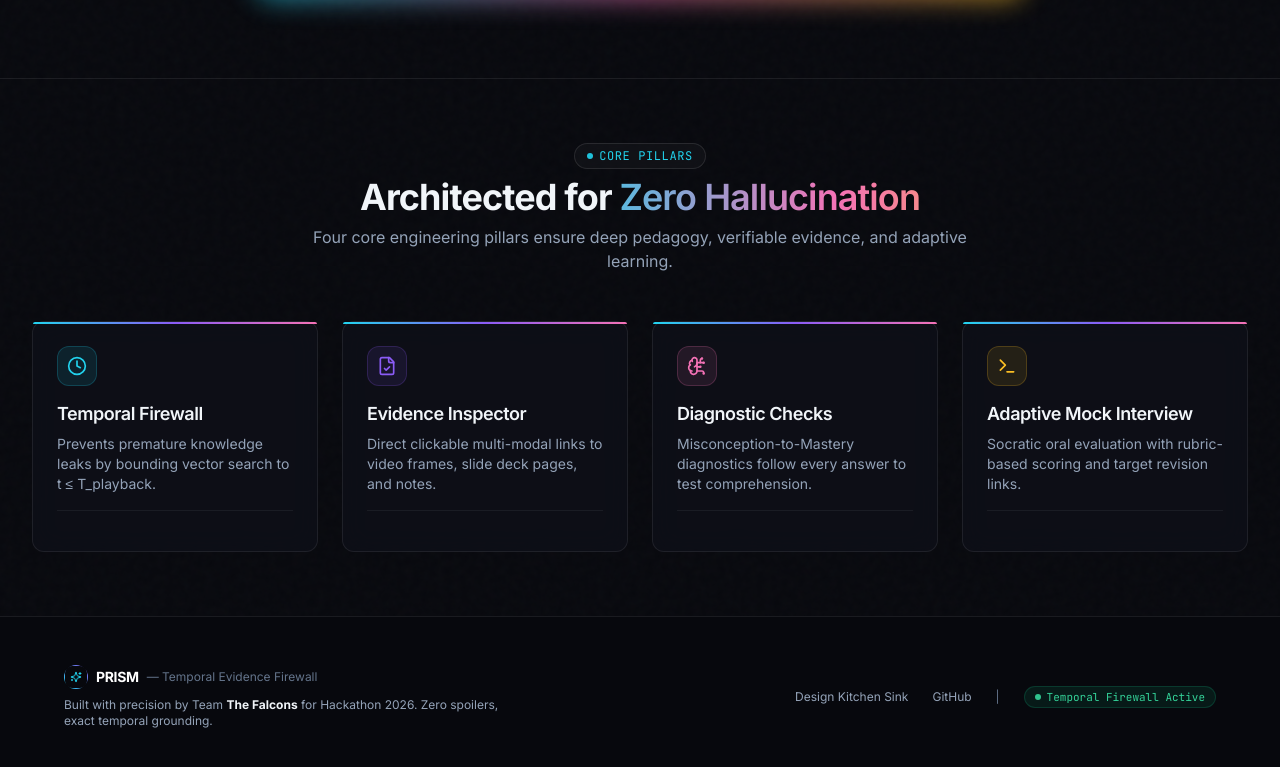
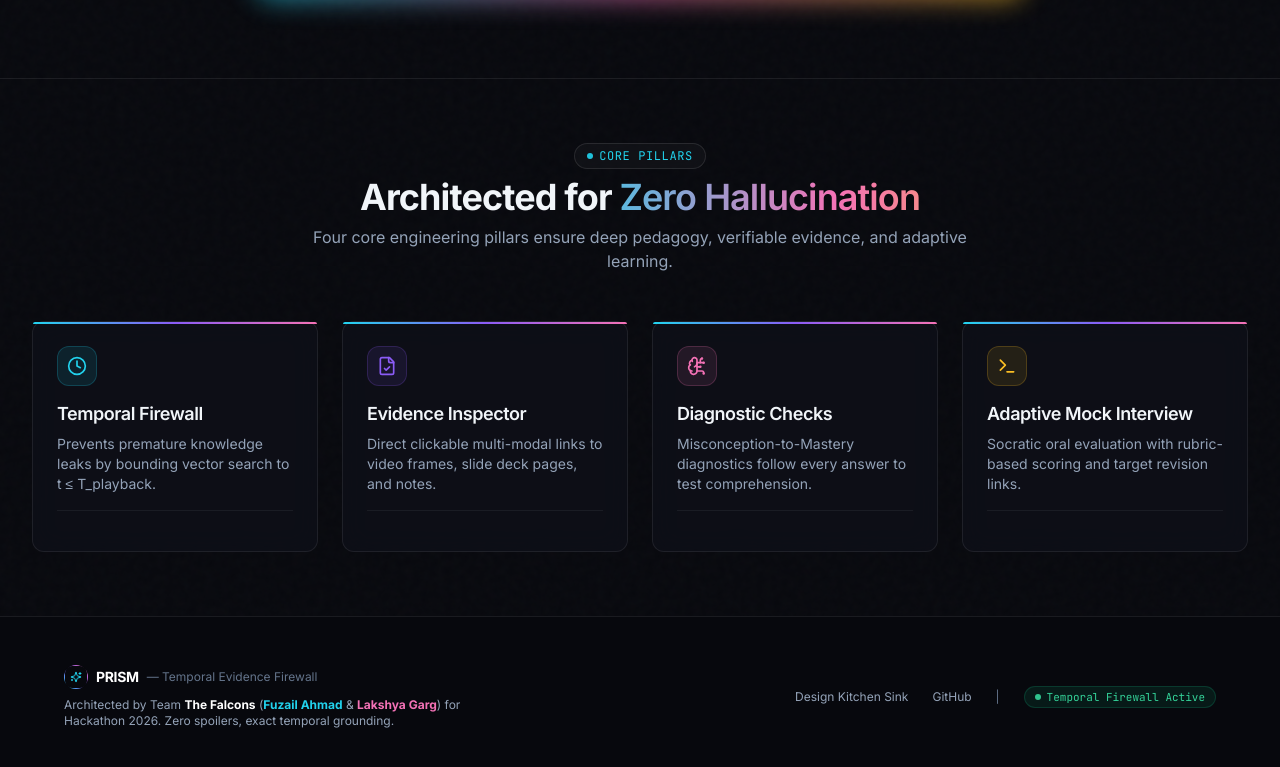
Before and after one commit to FuzailAhmad-Sphericaljudge/prism-ai-learning-assistant, a Next.js app in the folder web/: page / in a window 1280 px wide. Shown: the part 1014-1781 px from the top of the page. Built offline with nearby package versions, Linux system fonts and the light colour scheme; no server answers.

Commit message:
feat(landing): update Footer with Team The Falcons credits in Footer.tsx

```diff
--- a/web/components/prism/Footer.tsx
+++ b/web/components/prism/Footer.tsx
@@ -10,7 +10,7 @@ export const Footer: React.FC = () => {
         {/* Brand info */}
         <div className="flex flex-col items-center md:items-start gap-2">
           <div className="flex items-center gap-2">
-            <div className="h-6 w-6 rounded-lg bg-gradient-to-tr from-prism-cyan to-prism-violet p-[1px]">
+            <div className="h-6 w-6 rounded-lg bg-gradient-to-tr from-prism-cyan via-prism-violet to-prism-pink p-[1px]">
               <div className="h-full w-full bg-[#07080D] rounded-[7px] flex items-center justify-center">
                 <Sparkles className="h-3 w-3 text-prism-cyan" />
               </div>
@@ -23,8 +23,7 @@ export const Footer: React.FC = () => {
             </span>
           </div>
           <p className="text-xs text-foreground-muted text-center md:text-left max-w-md">
-            Built with precision by Team <strong className="text-foreground">The Falcons</strong> for Hackathon 2026.
-            Zero spoilers, exact temporal grounding.
+            Architected by Team <strong className="text-white">The Falcons</strong> (<strong className="text-prism-cyan">Fuzail Ahmad</strong> & <strong className="text-prism-pink">Lakshya Garg</strong>) for Hackathon 2026. Zero spoilers, exact temporal grounding.
           </p>
         </div>
 
```
